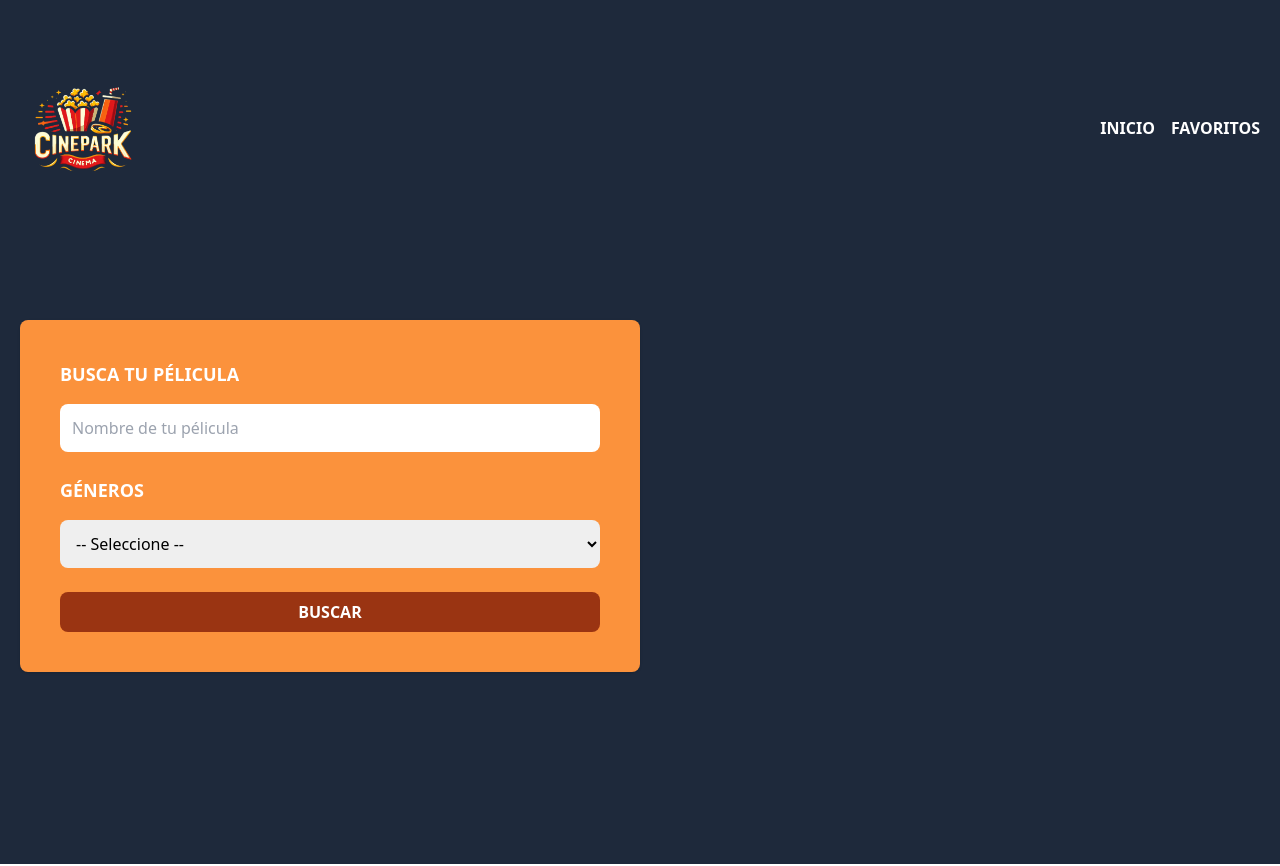
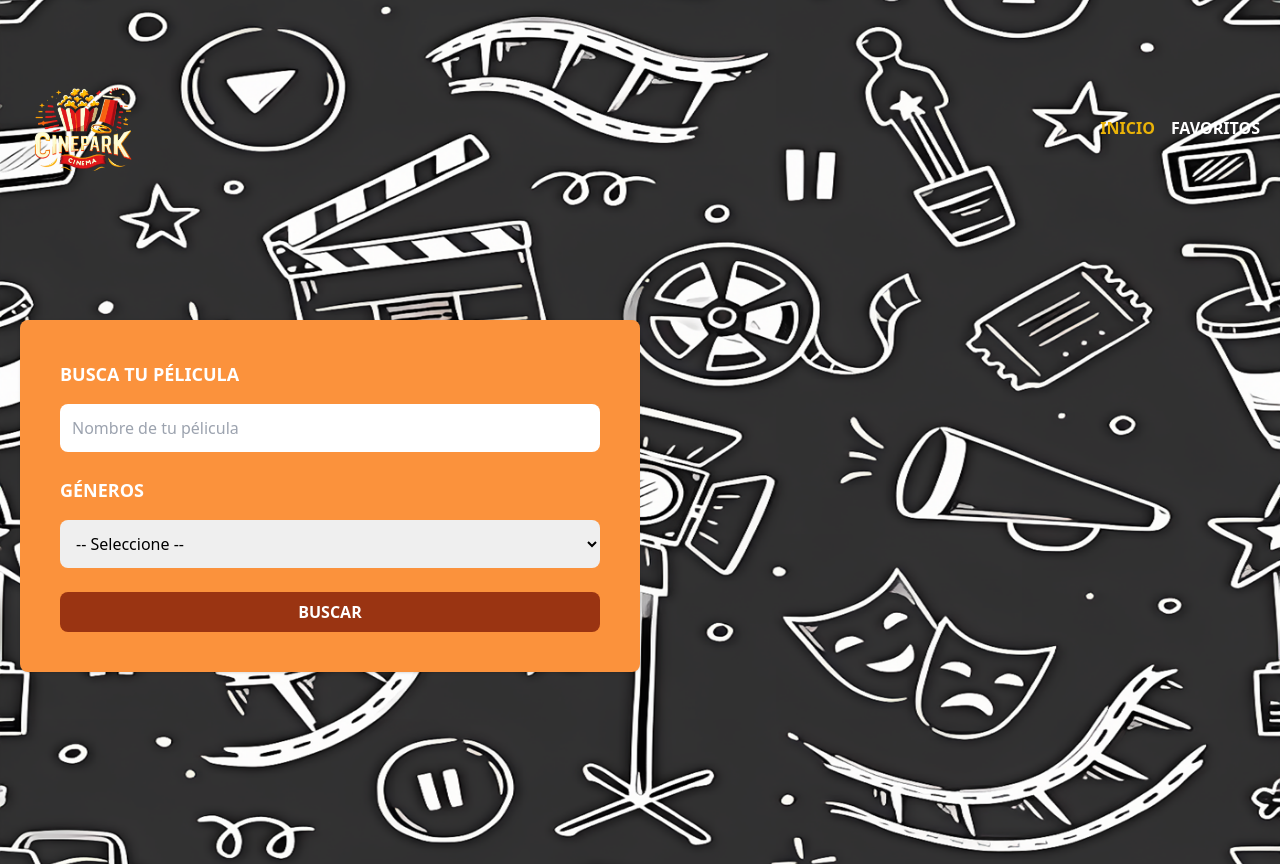
Before and after one commit to JOAQUINGALAVIZ/vue_CarteleraCine, a Vue app in the folder Cartelera_vue/: page / in a window 1280 px wide. Shown: the top 866 px of the page. Built offline with nearby package versions, Linux system fonts and the light colour scheme.

Commit message:
se deja el buscador al inicio y estilos al header

```diff
--- a/Cartelera_vue/src/components/Header.vue
+++ b/Cartelera_vue/src/components/Header.vue
@@ -1,10 +1,18 @@
 <script setup>
-  import { RouterLink } from 'vue-router'
+  import {computed} from 'vue'
+  import { RouterLink, useRoute} from 'vue-router'
+
+  const route = useRoute()
+  const paginaInicio = computed(() => route.name === 'inicio')
+
 </script>
 
 
 <template>
-<header  class="bg-slate-800">
+<header
+  class="bg-slate-800"
+  :class="{header : paginaInicio}"
+>
     <div class="mx-auto container px-5 py-16">
         <div class="flex justify-between items-center">
           <div>
@@ -19,7 +27,7 @@
             <RouterLink
               :to="{name: 'inicio'}"
               class="text-white uppercase font-bold"
-              active-class="text-orange-500"
+              active-class="text-yellow-500"
             >
               Inicio
             </RouterLink>
@@ -27,14 +35,15 @@
             <RouterLink
                 :to="{name: 'favoritos'}"
                 class="text-white uppercase font-bold"
-                active-class="text-orange-500"
+                active-class="text-yellow-500"
             >
               Favoritos
             </RouterLink>
           </nav>
         </div>
-        <form class="md:w-1/2 2xl:w-1/3 bg-orange-400 my-32 p-10 rounded-lg shadow space-y-6">
-
+        <form class="md:w-1/2 2xl:w-1/3 bg-orange-400 my-32 p-10 rounded-lg shadow space-y-6"
+          v-if="paginaInicio"
+        >
             <div class="space-y-4">
                 <label
                     class="block text-white uppercase font-extrabold text-lg"
@@ -71,3 +80,11 @@
     </div>
 </header>
 </template>
+
+<style>
+  .header {
+    background-image: url('/img/fondo_cine.png');
+    background-size: cover;
+    background-position: center;
+    }
+</style>
```
